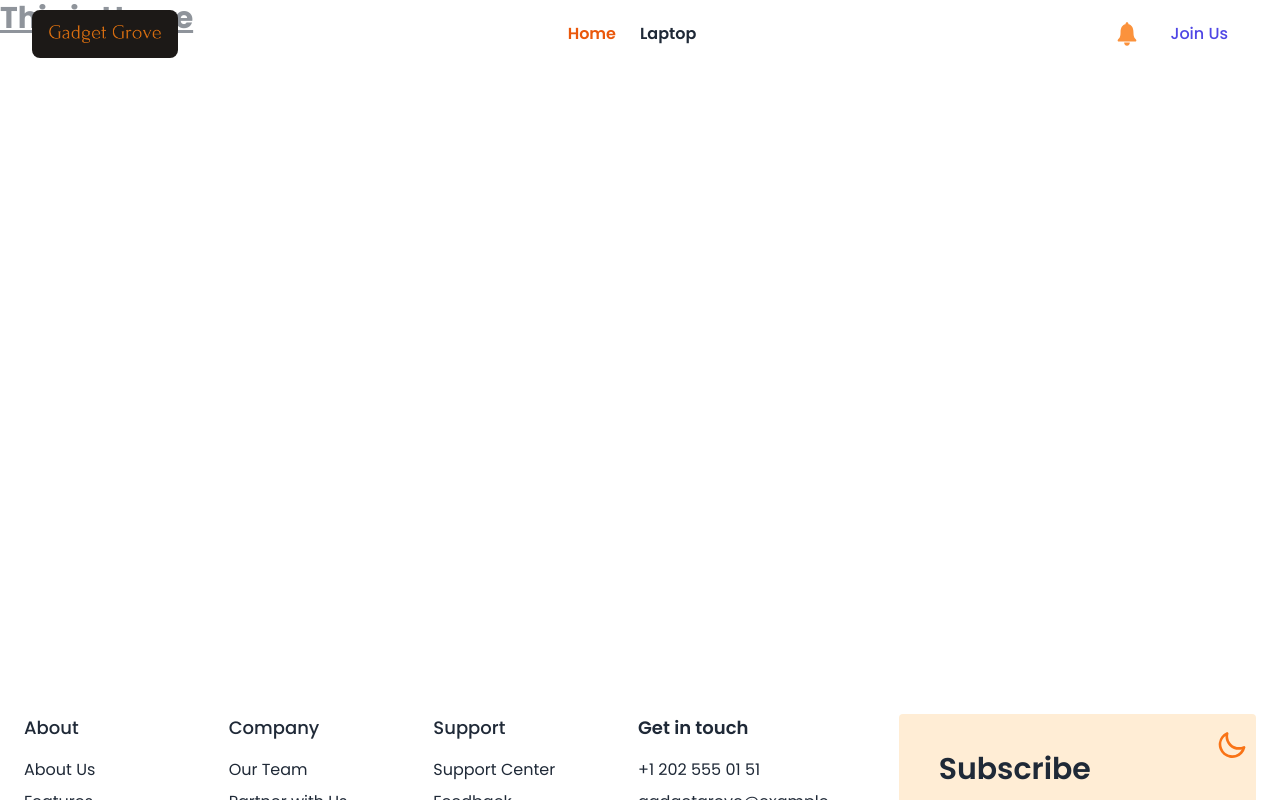
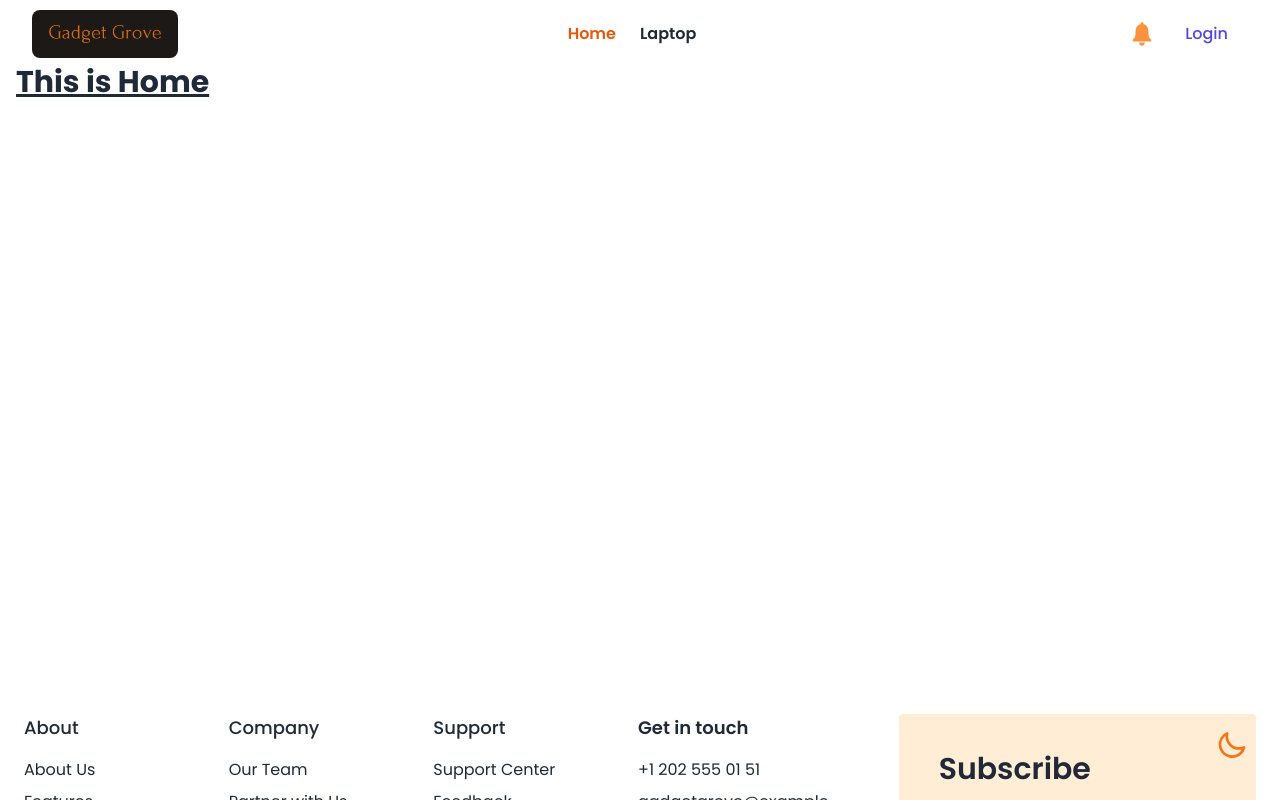
Before and after one commit to JuborajSujon/gadget-grove-frontend, a React (Vite) app: page / in a window 1280 px wide. Shown: the top 800 px of the page. Built offline with nearby package versions, Linux system fonts and the light colour scheme; no server answers.

Commit message:
Added login and register function

```diff
--- a/src/AuthProvider/AuthProvider.jsx
+++ b/src/AuthProvider/AuthProvider.jsx
@@ -67,9 +67,6 @@ const AuthProvider = ({ children }) => {
   // sign out
   const userSignOut = async () => {
     setLoading(true);
-    await axios.get(`${import.meta.env.VITE_API_URL}/logout`, {
-      withCredentials: true,
-    });
     return signOut(auth);
   };
 
@@ -79,8 +76,7 @@ const AuthProvider = ({ children }) => {
       email: user?.email,
       name: user?.displayName,
       photo: user?.photoURL || "https://i.ibb.co/Jn1jJHN/avater.png",
-      role: "verified",
-      badge: "bronze",
+      role: "user",
       status: "active",
       createdAt: user?.metadata.createdAt,
       lastLogin: user?.metadata.lastLoginAt,
--- a/src/pages/Home/Home.jsx
+++ b/src/pages/Home/Home.jsx
@@ -1,7 +1,7 @@
 import { Helmet } from "react-helmet-async";
 const Home = () => {
   return (
-    <div>
+    <div className="mt-16 px-4">
       <Helmet>
         <title>Home</title>
       </Helmet>
--- a/src/pages/Shared/Navbar/Navbar.jsx
+++ b/src/pages/Shared/Navbar/Navbar.jsx
@@ -157,7 +157,7 @@ export default function Navbar() {
               className="rounded-md px-3.5 py-2 m-1 overflow-hidden relative group cursor-pointer border-2 font-medium border-transparent text-slate-800 dark:border-white dark:text-white">
               <span className="absolute w-64 h-0 transition-all duration-300 origin-center rotate-45 -translate-x-20 bg-orange-600 top-1/2 group-hover:h-64 group-hover:-translate-y-32 ease"></span>
               <span className="relative text-indigo-600 dark:text-orange-500  transition duration-300 group-hover:text-white ease">
-                Join Us
+                Login
               </span>
             </Link>
           </div>
```
